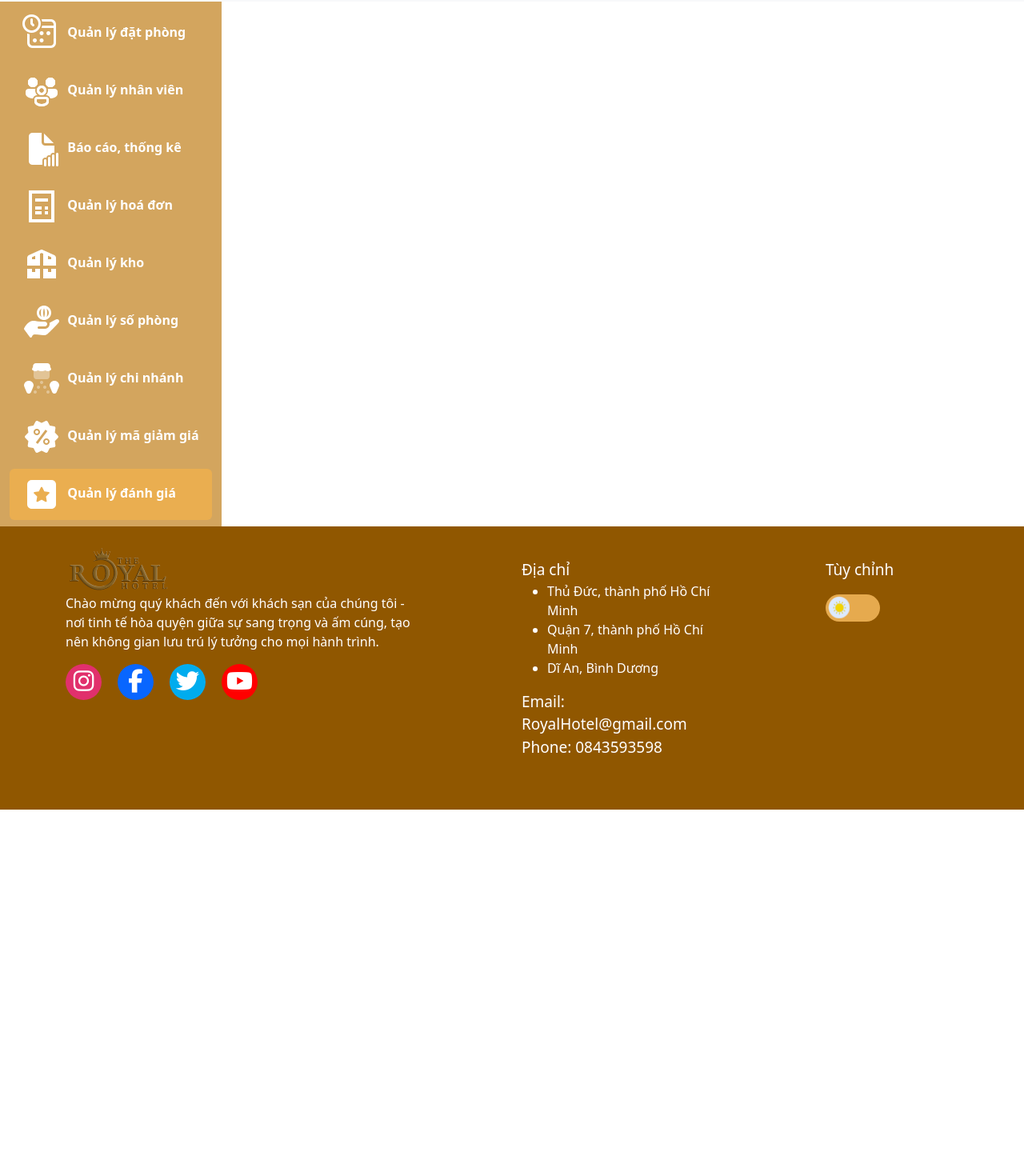
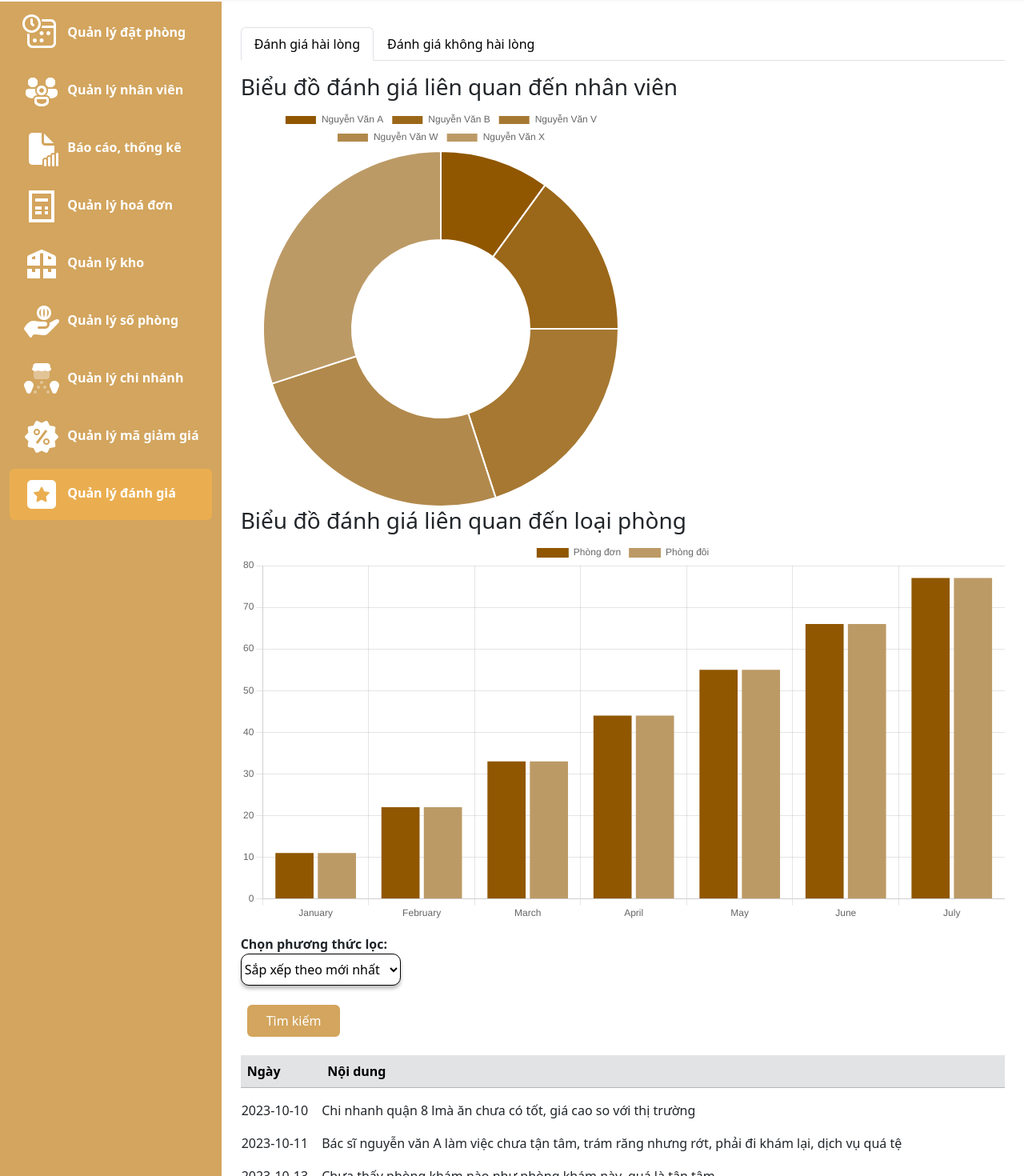
Before and after one commit to hami972/QuanLyKhachSan, a React (Create React App) app: page /manager/quanlydanhgia/danhgiahailong in a window 1280 px wide. Shown: the part 74-1544 px from the top of the page at 80% size. Before the commit the page ends 1086 px from the top, so only its background shows below. Built offline with nearby package versions, Linux system fonts and the light colour scheme.

Commit message:
Add page QuanLyDanhGia

```diff
--- a/package.json
+++ b/package.json
@@ -9,12 +9,14 @@
     "@testing-library/react": "^13.4.0",
     "@testing-library/user-event": "^13.5.0",
     "bootstrap": "^5.3.3",
+    "chart.js": "^4.4.2",
     "react": "^18.2.0",
     "react-bootstrap": "^2.10.1",
+    "react-chartjs-2": "^5.2.0",
     "react-dom": "^18.2.0",
     "react-icons": "^5.0.1",
     "react-paginate": "^8.2.0",
-    "react-scripts": "5.0.1",
+    "react-scripts": "^5.0.1",
     "react-slick": "^0.30.2",
     "react-spring": "^9.7.3",
     "slick-carousel": "^1.8.1",
--- /dev/null
+++ b/src/views/DanhGiaHaiLong.js
@@ -0,0 +1,113 @@
+import React from 'react'
+import './mistyles.css'
+import { Doughnut } from 'react-chartjs-2';
+import { Bar } from 'react-chartjs-2';
+import { Chart as ChartJS, ArcElement, Tooltip, Legend, CategoryScale, LinearScale, BarElement, Title, } from 'chart.js';
+const XemDanhGiaHaiLong = (props) => {
+    ChartJS.register(
+        CategoryScale,
+        LinearScale,
+        BarElement,
+        Title,
+        Tooltip,
+        Legend,
+        ArcElement
+      );
+    const labels = ['January', 'February', 'March', 'April', 'May', 'June', 'July'];
+    const labelMap1 = [11,22,33,44,55,66,77];
+    const labelMap = [11,22,33,44,55,66,77];
+    const dataLineBar = {
+        labels,
+        datasets: [
+          {
+            label: 'Phòng đơn',
+            data: labelMap,
+            backgroundColor: '#905700',
+          },
+          {
+            label: 'Phòng đôi',
+            data: labelMap,
+            backgroundColor: '#bc9a66',
+          },
+        ],
+      };
+    const danhgia = [
+        {
+            ngay: '2023-10-10',
+            noidung: 'Chi nhanh quận 8 lmà ăn chưa có tốt, giá cao so với thị trường',
+        },
+        {
+            ngay: '2023-10-11',
+            noidung: 'Bác sĩ nguyễn văn A làm việc chưa tận tâm, trám răng nhưng rớt, phải đi khám lại, dịch vụ quá tệ',
+        },
+        {
+            ngay: '2023-10-13',
+            noidung: 'Chưa thấy phòng khám nào như phòng khám này, quá là tận tâm',
+        },
+    ];
+
+    const data={
+        labels: [
+            "Nguyễn Văn A",
+            "Nguyễn Văn B",
+            "Nguyễn Văn V",
+            "Nguyễn Văn W",
+            "Nguyễn Văn X"
+        ],
+        datasets: [
+            {
+            label: "Population (millions)",
+            backgroundColor: [
+                "#905700",
+                "#9b6719",
+                "#a67832",
+                "#b1894c",
+                "#bc9a66"
+            ],
+            data: [22, 33, 44, 55, 66]
+            }
+        ]
+        }
+
+  return (
+    <div>
+        <h3>Biểu đồ đánh giá liên quan đến nhân viên</h3>
+        <div style={{width: '500px'}} className='col-sm-3'>
+            <Doughnut
+                data={data}
+
+            />
+        </div>
+        <h3>Biểu đồ đánh giá liên quan đến loại phòng</h3>
+        <Bar data={dataLineBar}/>
+        <div>
+            <div class="mb-3 mt-3">
+                        <label for="year2"><b>Chọn phương thức lọc:</b></label> <br />
+                        <select class="customBox" id="type" placeholder="chọn phương thức" name="year2">
+                            <option value="doanhThu">Sắp xếp theo mới nhất</option>
+                            <option value="doanhSo">Sắp xếp theo cũ nhất</option>
+                        </select>
+            </div>
+            <button type="submit" className="bluecolor block m-2 bg-0096FF hover:bg-purple-700 text-white font-bold py-2 px-4 rounded">Tìm kiếm</button>
+            <table className="table" >
+                <thead>
+                    <tr className="table-secondary">
+                        <th>Ngày</th>
+                        <th>Nội dung</th>
+                    </tr>
+                </thead>
+                    {danhgia.map((item, index) => (
+                        <tr key={index}>
+                            <td>{item.ngay}</td>
+                            <td>{item.noidung}</td>
+                        </tr>
+                    ))}
+                <tbody>
+                </tbody>
+            </table>
+        </div>
+    </div>
+  );
+}
+
+export default XemDanhGiaHaiLong;
--- /dev/null
+++ b/src/views/DanhGiaKhongHaiLong.js
@@ -0,0 +1,113 @@
+import React from 'react'
+import './mistyles.css'
+import { Doughnut } from 'react-chartjs-2';
+import { Bar } from 'react-chartjs-2';
+import { Chart as ChartJS, ArcElement, Tooltip, Legend, CategoryScale, LinearScale, BarElement, Title, } from 'chart.js';
+const XemDanhGiaKhongHaiLong = (props) => {
+    ChartJS.register(
+        CategoryScale,
+        LinearScale,
+        BarElement,
+        Title,
+        Tooltip,
+        Legend,
+        ArcElement
+      );
+    const labels = ['January', 'February', 'March', 'April', 'May', 'June', 'July'];
+    const labelMap1 = [11,22,33,44,55,66,77];
+    const labelMap = [11,22,33,44,55,66,77];
+    const dataLineBar = {
+        labels,
+        datasets: [
+          {
+            label: 'Phòng đơn',
+            data: labelMap,
+            backgroundColor: '#905700',
+          },
+          {
+            label: 'Phòng đôi',
+            data: labelMap,
+            backgroundColor: '#bc9a66',
+          },
+        ],
+      };
+    const danhgia = [
+        {
+            ngay: '2023-10-10',
+            noidung: 'Chi nhanh quận 8 lmà ăn chưa có tốt, giá cao so với thị trường',
+        },
+        {
+            ngay: '2023-10-11',
+            noidung: 'Bác sĩ nguyễn văn A làm việc chưa tận tâm, trám răng nhưng rớt, phải đi khám lại, dịch vụ quá tệ',
+        },
+        {
+            ngay: '2023-10-13',
+            noidung: 'Chưa thấy phòng khám nào như phòng khám này, quá là tận tâm',
+        },
+    ];
+
+    const data={
+        labels: [
+            "Nguyễn Văn A",
+            "Nguyễn Văn B",
+            "Nguyễn Văn V",
+            "Nguyễn Văn W",
+            "Nguyễn Văn X"
+        ],
+        datasets: [
+            {
+            label: "Population (millions)",
+            backgroundColor: [
+                "#905700",
+                "#9b6719",
+                "#a67832",
+                "#b1894c",
+                "#bc9a66"
+            ],
+            data: [22, 33, 44, 55, 66]
+            }
+        ]
+        }
+
+  return (
+    <div>
+        <h3>Biểu đồ đánh giá liên quan đến nhân viên</h3>
+        <div style={{width: '500px'}} className='col-sm-3'>
+            <Doughnut
+                data={data}
+
+            />
+        </div>
+        <h3>Biểu đồ đánh giá liên quan đến loại phòng</h3>
+        <Bar data={dataLineBar}/>
+        <div>
+            <div class="mb-3 mt-3">
+                        <label for="year2"><b>Chọn phương thức lọc:</b></label> <br />
+                        <select class="customBox" id="type" placeholder="chọn phương thức" name="year2">
+                            <option value="doanhThu">Sắp xếp theo mới nhất</option>
+                            <option value="doanhSo">Sắp xếp theo cũ nhất</option>
+                        </select>
+            </div>
+            <button type="submit" className="bluecolor block m-2 bg-0096FF hover:bg-purple-700 text-white font-bold py-2 px-4 rounded">Tìm kiếm</button>
+            <table className="table" >
+                <thead>
+                    <tr className="table-secondary">
+                        <th>Ngày</th>
+                        <th>Nội dung</th>
+                    </tr>
+                </thead>
+                    {danhgia.map((item, index) => (
+                        <tr key={index}>
+                            <td>{item.ngay}</td>
+                            <td>{item.noidung}</td>
+                        </tr>
+                    ))}
+                <tbody>
+                </tbody>
+            </table>
+        </div>
+    </div>
+  );
+}
+
+export default XemDanhGiaKhongHaiLong;
--- a/src/views/Manager.js
+++ b/src/views/Manager.js
@@ -7,6 +7,7 @@ import Footer from '../components/Footer';
 import QuanLyNhanVien from '../views/QuanLyNhanVien'
 import QuanLyChiNhanh from './QuanLyChiNhanh';
 import QuanLyMaGiamGia from './QuanLyMaGiamGia';
+import QuanLyDanhGia from './QuanLyDanhGia';
 const Manager = (props) => {
     const { pathname } = useLocation();
     return (
@@ -94,7 +95,7 @@ const Manager = (props) => {
                                 <QuanLyMaGiamGia/>
                             </Route>
                             <Route path="/manager/quanlydanhgia">
-
+                                <QuanLyDanhGia/>
                             </Route>
                             </Switch>
                         </Route>
--- /dev/null
+++ b/src/views/QuanLyDanhGia.js
@@ -0,0 +1,34 @@
+import React from 'react'
+import './mistyles.css'
+import { Route, Router, Switch } from 'react-router-dom/cjs/react-router-dom.min';
+import { NavLink } from 'react-router-dom';
+import XemDanhGiaHaiLong from "./DanhGiaHaiLong"
+import XemDanhGiaKhongHaiLong from "./DanhGiaKhongHaiLong"
+const QuanLyDanhGia = (props) => {
+  return (
+    <div>
+      <div className="container mt-3">
+        <ul className="nav nav-tabs">
+          <li className="nav-item">
+            <NavLink className="nav-link fontBrown" to="/manager/quanlydanhgia/danhgiahailong">Đánh giá hài lòng</NavLink>
+          </li>
+          <li className="nav-item">
+            <NavLink className="nav-link fontBrown" to="/manager/quanlydanhgia/danhgiakhonghailong">Đánh giá không hài lòng</NavLink>
+          </li>
+        </ul>
+      </div>
+      <div className="container mt-3">
+        <Switch>
+          <Route path="/manager/quanlydanhgia/danhgiahailong">
+            <XemDanhGiaHaiLong/>
+          </Route>
+          <Route path="/manager/quanlydanhgia/danhgiakhonghailong">
+            <XemDanhGiaKhongHaiLong/>
+          </Route>
+        </Switch>
+      </div>
+    </div>
+  );
+}
+
+export default QuanLyDanhGia;
```
Also changed, not shown: 1 other file (tests, documents, lock files or other folders).
